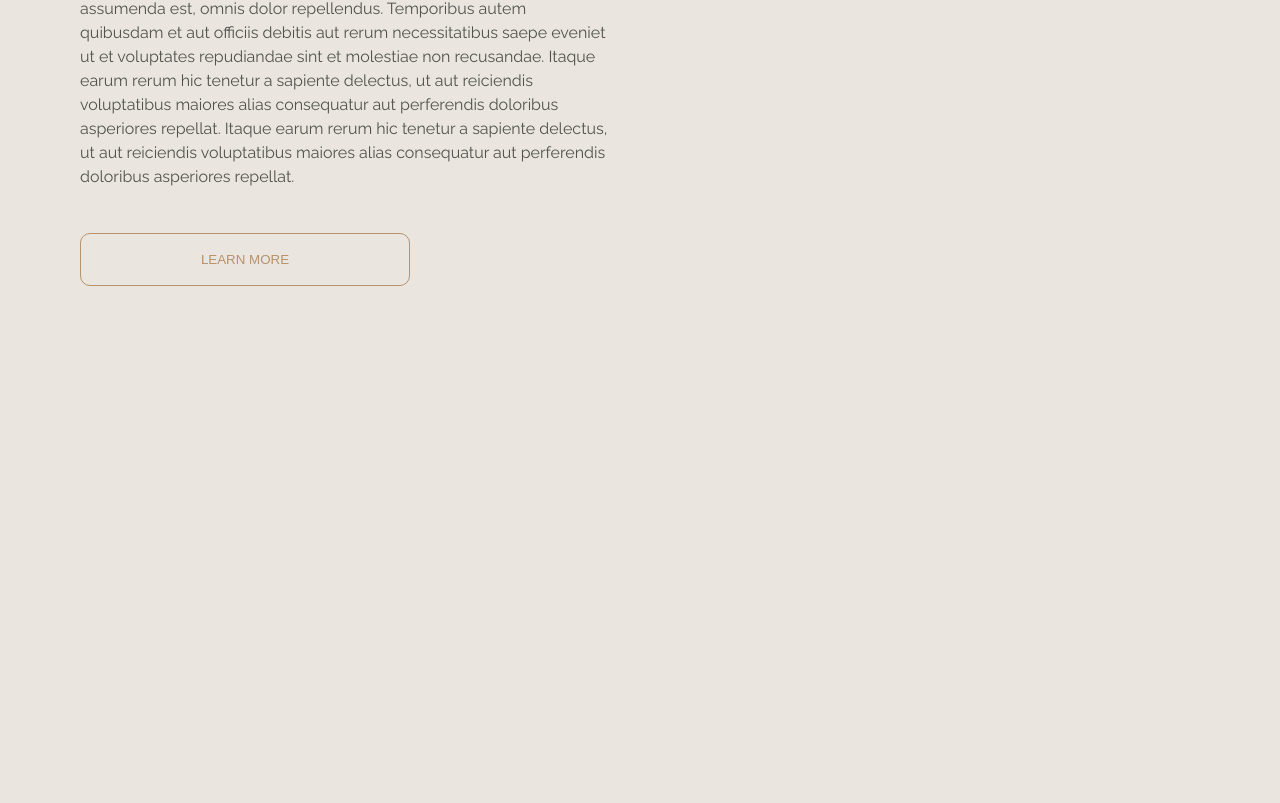
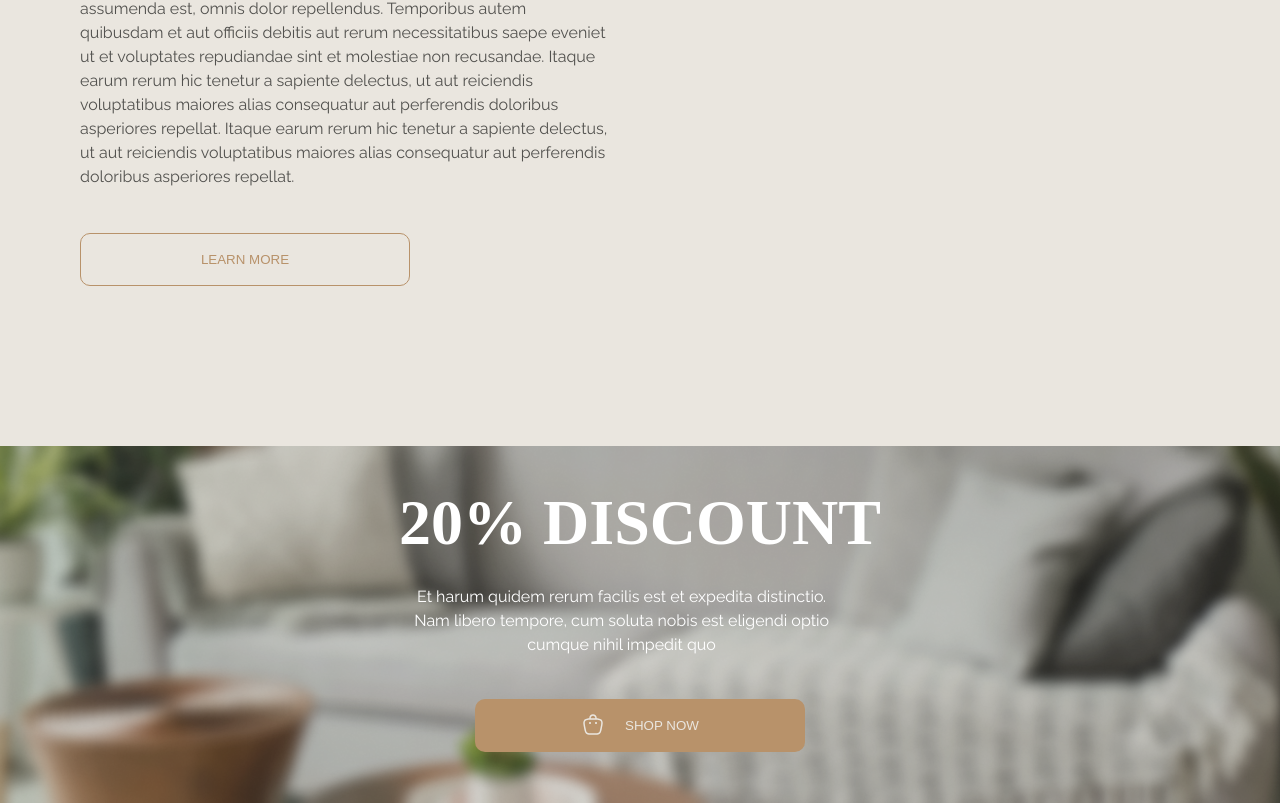
Before and after one commit to saidsn/FurnitureApp, a React (Create React App) app: page / in a window 1280 px wide. Shown: the part 1857-2660 px from the top of the page. Before the commit the page ends 2183 px from the top, so only its background shows below. Built offline with nearby package versions, Linux system fonts and the light colour scheme; a web font is replaced by a local one.

Commit message:
Create discount Component

```diff
--- /dev/null
+++ b/src/components/discount/Discount.jsx
@@ -0,0 +1,27 @@
+import React from 'react';
+import './Discount.scss';
+import IconButton from '../../utils/buttons/iconbutton/IconButton';
+import Background from '../../assets/images/discountsectionbackground.png';
+
+const Discount = () => {
+
+    const sectionBackground = {
+        backgroundImage: `url(${Background})`,
+        backgroundPosition: 'center',
+        backgroundSize: 'cover',
+        backgroundRepeat: 'no-repeat'
+      };
+    return (
+        <div className='discount' style={sectionBackground}>
+            <div className="discount__content">
+                <h2 className='discount__content--title'>20% DISCOUNT</h2>
+                <p className='discount__content--text'>Et harum quidem rerum facilis est et expedita distinctio.
+                    Nam libero tempore, cum soluta nobis est eligendi optio cumque nihil impedit quo
+                </p>
+            </div>
+            <IconButton/>
+        </div>
+    )
+}
+
+export default Discount;
--- /dev/null
+++ b/src/components/discount/Discount.scss
@@ -0,0 +1,29 @@
+.discount {
+    height: 35.7rem;
+    display: flex;
+    flex-direction: column;
+    align-items: center;
+    justify-content: center;
+    margin-top: 12rem;
+
+    .discount__content {
+        text-align: center;
+        margin-bottom: 4.2rem;
+
+        &--title {
+            color: #FFF;
+            font-family: Didot;
+            font-size: 6.4rem;
+            font-weight: 700;
+            line-height: 5.2rem;
+            margin-bottom: 3.6rem;
+        }
+
+        &--text {
+            width: 44.5rem;
+            color: #FFF;
+            font-weight: 400;
+            line-height: 2.4rem;
+        }
+    }
+}
--- a/src/components/navbar/Navbar.scss
+++ b/src/components/navbar/Navbar.scss
@@ -13,7 +13,7 @@
             height: 2px;
             bottom: -6px;
             left: 0;
-            background-color: var(--button-secondary-normal-border-color);
+            background-color: var(--secondary-button-border-color);
             visibility: visible;
             transition: all 0.3s ease-in-out 0s;
         }
@@ -35,7 +35,7 @@
                 bottom: -6px;
                 left: 0;
                 width: 0;
-                background-color: var(--button-secondary-normal-border-color);
+                background-color: var(--secondary-button-border-color);
                 visibility: hidden;
                 transition: all 0.3s ease-in-out 0s;
             }
@@ -48,7 +48,7 @@
                 height: 2px;
                 bottom: -6px;
                 left: 0;
-                background-color: var(--button-secondary-normal-border-color);
+                background-color: var(--secondary-button-border-color);
                 visibility: visible;
                 transition: all 0.3s ease-in-out 0s;
             }
--- a/src/components/slider/Slider.jsx
+++ b/src/components/slider/Slider.jsx
@@ -9,7 +9,8 @@ const MySlider = () => {
         speed: 500,
         slidesToShow: 4,
         slidesToScroll: 1,
-        // autoplay: true,
+        autoplay: true,
+        rules: true,
     };
     return (
         <div className="container">
--- a/src/pages/home/Home.jsx
+++ b/src/pages/home/Home.jsx
@@ -2,6 +2,7 @@ import React from 'react';
 import MainHeader from '../../components/mainheader/MainHeader';
 import Slider from '../../components/slider/Slider';
 import About from '../../components/about/About';
+import Discount from '../../components/discount/Discount';
 
 const Home = () => {
     return (
@@ -9,6 +10,7 @@ const Home = () => {
             <MainHeader />
             <Slider />
             <About />
+            <Discount />
         </>
     )
 }
```
Also changed, not shown: src/components/slider/Slider.scss (+0 -34 lines), src/assets/images/discountsectionbackground.png (added).
